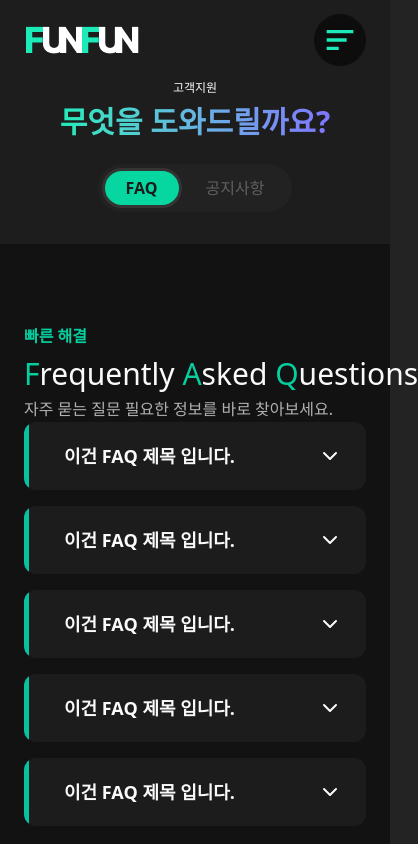
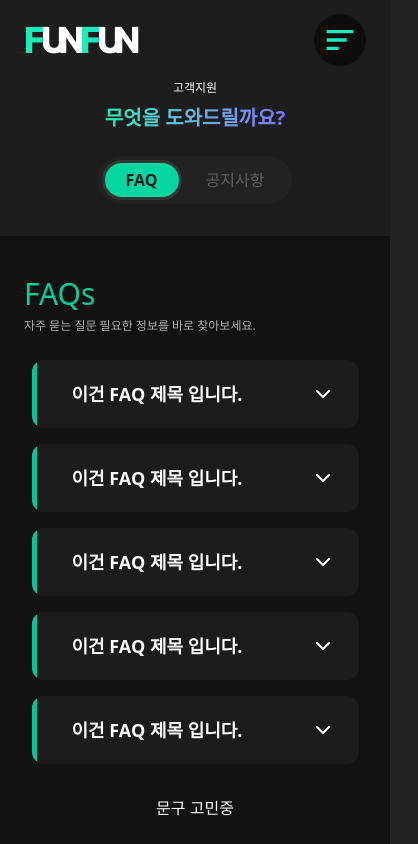
Before and after one commit to prgrms-web-devcourse-final-project/WEB4_5_88hage_FE, a Next.js app: page / in a window 390 px wide. Shown: the top 844 px of the page, 418 px wide, since content can reach past the window. Built offline with nearby package versions, Linux system fonts and the light colour scheme.

Commit message:
faq모바일뷰 완성

```diff
--- a/src/components/FaqAccordion.tsx
+++ b/src/components/FaqAccordion.tsx
@@ -45,15 +45,15 @@ export default function FaqAccordion() {
   const [openIndex, setOpenIndex] = useState<number | null>(null);
 
   return (
-    <div className="space-y-4">
+    <div className="space-y-4 flex flex-col items-center">
       {faqs.map((item, idx) => {
         const isOpen = openIndex === idx;
         return (
-          <div key={idx} className="relative bg-[#1C1C1C] rounded-xl overflow-hidden">
+          <div key={idx} className="relative bg-[#1C1C1C] rounded-xl overflow-hidden w-[327px] mx-auto lg:w-[657px]">
             <span className="absolute inset-y-0 left-0 w-[5px] bg-[#06c29e]" />
             <button
               onClick={() => setOpenIndex(isOpen ? null : idx)}
-              className="flex items-center justify-between w-full pl-10 pr-6 py-5"
+              className="flex items-center justify-between pl-10 pr-6 py-5 w-[327px] mx-auto lg:w-[657px]"
             >
                  <span className="text-white text-lg font-semibold">
      {item.question}
--- a/src/components/FaqContent.tsx
+++ b/src/components/FaqContent.tsx
@@ -11,18 +11,25 @@ export default function FaqContent({ activeTab }: FaqContentProps) {
   return (
     <div className="bg-[#121212] text-white px-6 lg:px-24">
       {activeTab === "FAQ" && (
-        <section className="pt-20 pb-32">
+        <section className="pt-12 lg:pt-20 pb-32">
           <div className="max-w-7xl mx-auto flex flex-col lg:flex-row gap-x-20">
             <div className="lg:w-1/3">
-              <p className="text-base font-semibold text-[#06CE9E] mb-2">
+              <p className="hidden lg:block text-base font-semibold text-[#06CE9E] mb-2">
                 빠른 해결
               </p>
-              <h2 className="text-3xl mb-1 whitespace-nowrap">
-                <span className="text-[#06CE9E]">F</span>requently{" "}
-                <span className="text-[#06CE9E]">A</span>sked{" "}
-                <span className="text-[#06CE9E]">Q</span>uestions
-              </h2>
-              <p className="text-[#b1b1b1] leading-relaxed">
+              <h2 className="text-3xl -mt-2 lg:-mt-0 mb-1 whitespace-nowrap">
+  <span className="block lg:hidden text-left text-[#06CE9E]">
+    FAQs
+  </span>
+
+  <span className="hidden lg:inline">
+    <span className="text-[#06CE9E]">F</span>requently{" "}
+    <span className="text-[#06CE9E]">A</span>sked{" "}
+    <span className="text-[#06CE9E]">Q</span>uestions
+  </span>
+</h2>
+
+             <p className="text-[#b1b1b1] leading-relaxed text-xs lg:text-base mb-6">
                 자주 묻는 질문 필요한 정보를 바로 찾아보세요.
               </p>
             </div>
--- a/src/components/layout/Header.tsx
+++ b/src/components/layout/Header.tsx
@@ -52,7 +52,7 @@ export default function Header({
         {pageTitle && (
           <section className="text-center ${headerBgClass} pb-4 lg:pb-10">
             <p className="text-xs lg:text-base text-white">{pageTitle.subtitle}</p>
-            <h1 className="mt-2 text-3xl lg:text-4xl font-bold">
+            <h1 className="mt-2 text-xl lg:text-4xl font-bold">
               <span className="bg-gradient-to-r from-[#1cebb9] to-[#7f74ff] bg-clip-text text-transparent">
                 {pageTitle.title}
               </span>
```
